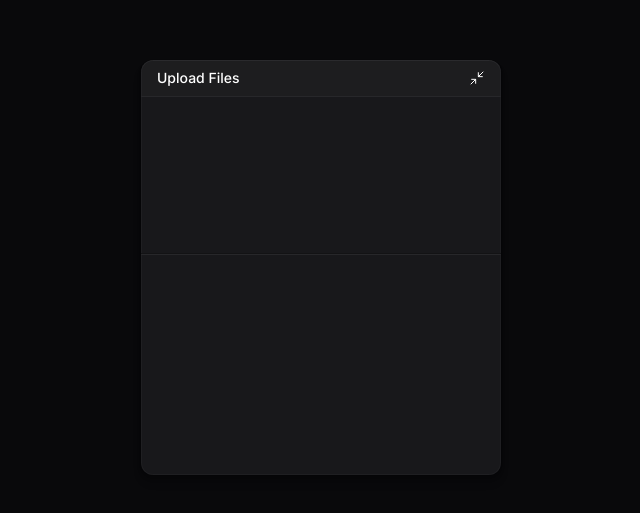
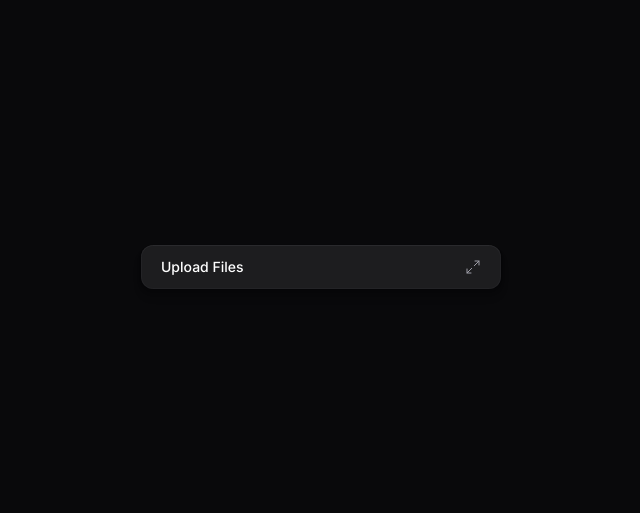
Before and after one commit to juanveronez/upload-client, a React (Vite) app: page / in a window 1280 px wide. Shown: the part 133-646 px from the top of the page, without its empty margins (319-959 px from the left). Built offline with nearby package versions, Linux system fonts and the light colour scheme.

Commit message:
feat: create button component and add Colapsible feature to widget

```diff
--- /dev/null
+++ b/src/components/ui/button.tsx
@@ -0,0 +1,26 @@
+import type { ComponentProps } from "react";
+import { tv, type VariantProps } from "tailwind-variants";
+
+const buttonVariants = tv({
+  base: "cursor-pointer text-zinc-400 rounded-lg hover:text-zinc-100 hover:bg-zinc-800 disabled:opacity-50 disabled:pointer-events-none",
+
+  variants: {
+    size: {
+      default: "px-3 py-2",
+      icon: "p-2",
+      "icon-sm": "p-1",
+    },
+  },
+
+  defaultVariants: {
+    size: "default",
+  },
+});
+
+export function Button({
+  size,
+  className,
+  ...props
+}: ComponentProps<"button"> & VariantProps<typeof buttonVariants>) {
+  return <button className={buttonVariants({ size, className })} {...props} />;
+}
--- a/src/components/upload-widget-header.tsx
+++ b/src/components/upload-widget-header.tsx
@@ -1,12 +1,16 @@
 import { Minimize2 } from "lucide-react";
+import { Button } from "./ui/button";
+import * as Collapsible from "@radix-ui/react-collapsible";
 
 export function UploadWidgetHeader() {
   return (
     <div className="w-full p-4 py-2 bg-white/2 border-zinc-800 border-b flex items-center justify-between">
       <span className="text-sm font-medium">Upload Files</span>
-      <button>
-        <Minimize2 strokeWidth={1.5} className="size-4" />
-      </button>
+      <Collapsible.Trigger asChild>
+        <Button size="icon" className="-mr-2">
+          <Minimize2 strokeWidth={1.5} className="size-4" />
+        </Button>
+      </Collapsible.Trigger>
     </div>
   )
 }
--- /dev/null
+++ b/src/components/upload-widget-minimized-button.tsx
@@ -0,0 +1,12 @@
+import * as Collapsible from "@radix-ui/react-collapsible"
+import { Maximize2 } from "lucide-react"
+
+
+export function UploadWidgetMinimizedButton() {
+  return (
+    <Collapsible.Trigger className="group w-full bg-white/2 py-3 px-5 flex items-center justify-between">
+      <span className="text-sm font-medium">Upload Files</span>
+      <Maximize2 strokeWidth={1.5} className="size-4 text-zinc-400 group-hover:text-zinc-100" />
+    </Collapsible.Trigger>
+  )
+}
--- a/src/components/upload-widget.tsx
+++ b/src/components/upload-widget.tsx
@@ -1,10 +1,19 @@
+import * as Collapsible from "@radix-ui/react-collapsible";
 import { UploadWidgetDropzone } from "./upload-widget-dropzone";
 import { UploadWidgetHeader } from "./upload-widget-header";
 import { UploadWidgetUploadList } from "./upload-widget-upload-list";
+import { useState } from "react";
+import { UploadWidgetMinimizedButton } from "./upload-widget-minimized-button";
 
 export function UploadWidget() {
+  const [isWidgetOpen, setIsWidgetOpen] = useState(false)
+
   return (
+    <Collapsible.Root onOpenChange={setIsWidgetOpen} asChild>
       <div className="bg-zinc-900 w-full overflow-hidden max-w-[360px] rounded-xl shadow-shape">
+        {!isWidgetOpen && <UploadWidgetMinimizedButton />}
+
+        <Collapsible.Content>
           <UploadWidgetHeader />
 
           <div className="flex flex-col gap-4 py-3">
@@ -14,6 +23,8 @@
 
             <UploadWidgetUploadList />
           </div>
+        </Collapsible.Content>
       </div>
+    </Collapsible.Root>
   )
 }
```
Lines whose indentation alone changed are shown as unchanged.
